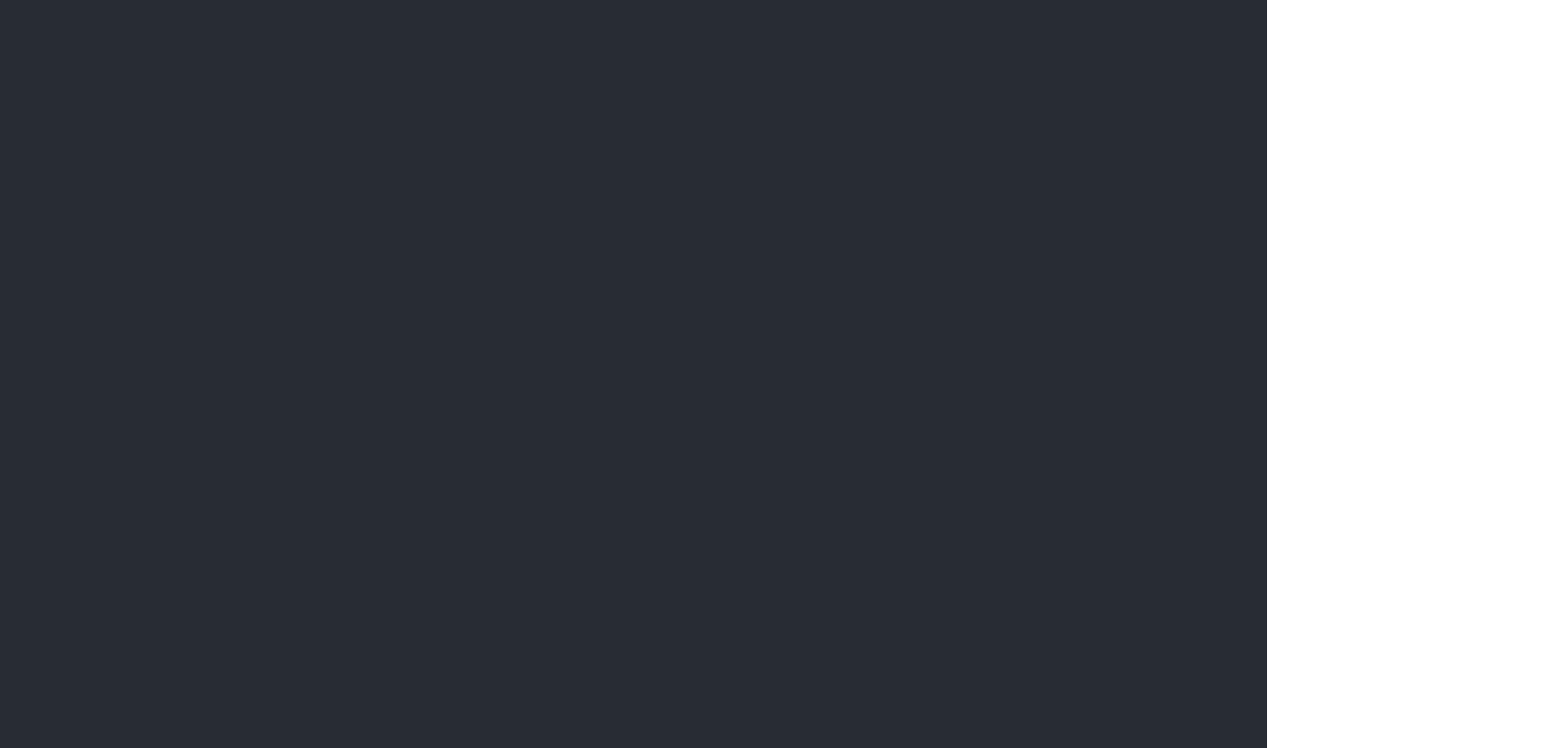
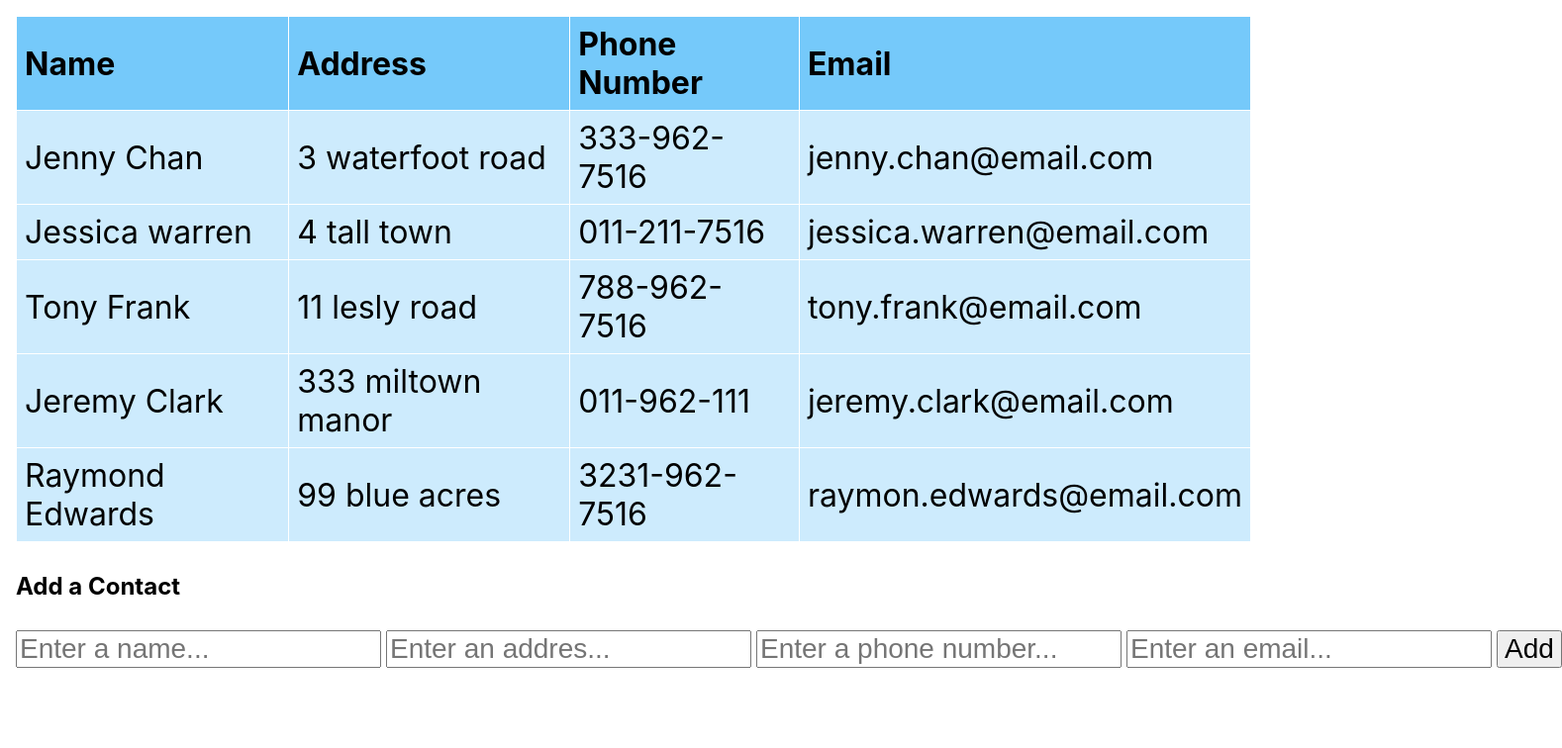
Before and after one commit to Alina207/alina-react-app, a React (Create React App) app: page / in a window 1280 px wide. Shown: the top 756 px of the page at 99% size, 1578 px wide, since content can reach past the window. Built offline with nearby package versions, Linux system fonts and the light colour scheme.

Commit message:
Create a Table in React video

```diff
--- a/src/App.css
+++ b/src/App.css
@@ -1,38 +1,41 @@
-.App {
-  text-align: center;
+.app-container {
+  display: flex;
+  flex-direction: column;
+  gap: 10px;
+  padding: 1rem;
 }
 
-.App-logo {
-  height: 40vmin;
-  pointer-events: none;
+table {
+  border-collapse: collapse;
+  width: 100%;
 }
 
-@media (prefers-reduced-motion: no-preference) {
-  .App-logo {
-    animation: App-logo-spin infinite 20s linear;
-  }
+th,
+td {
+  border: 1px solid #ffffff;
+  text-align: left;
+  padding: 8px;
+  font-size: 32px;
 }
 
-.App-header {
-  background-color: #282c34;
-  min-height: 100vh;
-  display: flex;
-  flex-direction: column;
-  align-items: center;
-  justify-content: center;
-  font-size: calc(10px + 2vmin);
-  color: white;
+th {
+  background-color: rgb(117, 201, 250);
 }
 
-.App-link {
-  color: #61dafb;
+td {
+  background-color: rgb(205, 235, 253);
 }
 
-@keyframes App-logo-spin {
-  from {
-    transform: rotate(0deg);
-  }
-  to {
-    transform: rotate(360deg);
-  }
+form {
+  display: flex;
+  gap: 5px;
 }
+
+form td:last-child {
+  display: flex;
+  justify-content: space-evenly;
+}
+
+form * {
+  font-size: 28px;
+}
--- a/src/App.js
+++ b/src/App.js
@@ -1,14 +1,112 @@
-import './App.css';
+import React, { useState } from "react";
+import "./App.css";
+import {nanoid} from 'nanoid';
+import data from "./mock-data.json";
 
-function App() {
-  return (
-    <div className="App">
-      <header className="App-header">
+const App = () => {
+
+  const [contacts, setContacts] = useState(data);
+// Store the form values as an object and state in a single state hook
+// The properties below match the name attribute on the form inputs
+  const [addFormData, setAddFormData] = useState({
+    fullName: '',
+    address: '',
+    phoneNumber: '',
+    email: ''
+  })
+// Use an event handler to update the values
+  const handleAddFormChange = (event) => {
+    event.preventDefault();
+// First get the name attribute of the input the user has changed
+    const fieldName = event.target.getAttribute('name');
+// Get the actual value the user entered in the input
+    const fieldValue = event.target.value;
+// Make a copy of the existing form data so we can change it without mutating the state
+    // We're using the spread operator to copy the existing form data and assign the new data to that variable
+    const newFormData = { ...addFormData};
+// Update the object with the new value the user has typed
+    // Remember newFormData is an object so we can use the [] to get a key
+    newFormData[fieldName] = fieldValue;
+// Set it into state and pass in
+    setAddFormData(newFormData)
+  }
+
+// Add a function that gets called when the form is submitted
+// Take the data the use has entered which we have stored as addFormData in our useState() hook
+// and create a new object from it
+  const handleAddFormSubmit = (event) => {
+    event.preventDefault(); // prevent post request
+
+    const newContact = {
+      id: nanoid(),
+      fullName: addFormData.fullName,
+      address: addFormData.address,
+      phoneNumber: addFormData.phoneNumber,
+      email: addFormData.email,
+    };
+// Create a new contacts array to avoid mutating the state
+// Copy the current contacts with the spread operator and ass the newContact we just created to the end to the new array
+    const newContacts = [...contacts, newContact];
+    setContacts(newContacts);
+  };
 
 
-      </header>
-    </div>
-  );
-}
+  return <div className="app-container">
+    <table>
+      <thead>
+        <tr>
+          <th>Name</th>
+          <th>Address</th>
+          <th>Phone Number</th>
+          <th>Email</th>
+        </tr>
+      </thead>
+
+      <tbody>
+        {contacts.map((contact) => (
+          <tr>
+            <td>{contact.fullName}</td>
+            <td>{contact.address}</td>
+            <td>{contact.phoneNumber}</td>
+            <td>{contact.email}</td>
+          </tr>
+        ))}
+      </tbody>
+    </table>
+
+    <h2>Add a Contact</h2>
+    <form onSubmit={handleAddFormSubmit}>
+        <input
+          type="text"
+          name="fullName"
+          required="required"
+          placeholder="Enter a name..."
+          onChange={handleAddFormChange}
+        />
+        <input
+          type="text"
+          name="address"
+          required="required"
+          placeholder="Enter an addres..."
+          onChange={handleAddFormChange}
+        />
+        <input
+          type="text"
+          name="phoneNumber"
+          required="required"
+          placeholder="Enter a phone number..."
+          onChange={handleAddFormChange}
+        />
+        <input
+          type="email"
+          name="email"
+          required="required"
+          placeholder="Enter an email..."
+          onChange={handleAddFormChange}
+        />
+        <button type="submit">Add</button>
+      </form>
+  </div>;
+};
 
 export default App;
--- /dev/null
+++ b/src/mock-data.json
@@ -0,0 +1,37 @@
+[
+    {
+      "id": 1,
+      "fullName": "Jenny Chan",
+      "address": "3 waterfoot road",
+      "phoneNumber": "333-962-7516",
+      "email": "jenny.chan@email.com"
+    },
+    {
+      "id": 2,
+      "fullName": "Jessica warren",
+      "address": "4 tall town",
+      "phoneNumber": "011-211-7516",
+      "email": "jessica.warren@email.com"
+    },
+    {
+      "id": 3,
+      "fullName": "Tony Frank",
+      "address": "11 lesly road",
+      "phoneNumber": "788-962-7516",
+      "email": "tony.frank@email.com"
+    },
+    {
+      "id": 4,
+      "fullName": "Jeremy Clark",
+      "address": "333 miltown manor",
+      "phoneNumber": "011-962-111",
+      "email": "jeremy.clark@email.com"
+    },
+    {
+      "id": 5,
+      "fullName": "Raymond Edwards",
+      "address": "99 blue acres",
+      "phoneNumber": "3231-962-7516",
+      "email": "raymon.edwards@email.com"
+    }
+  ]
```
